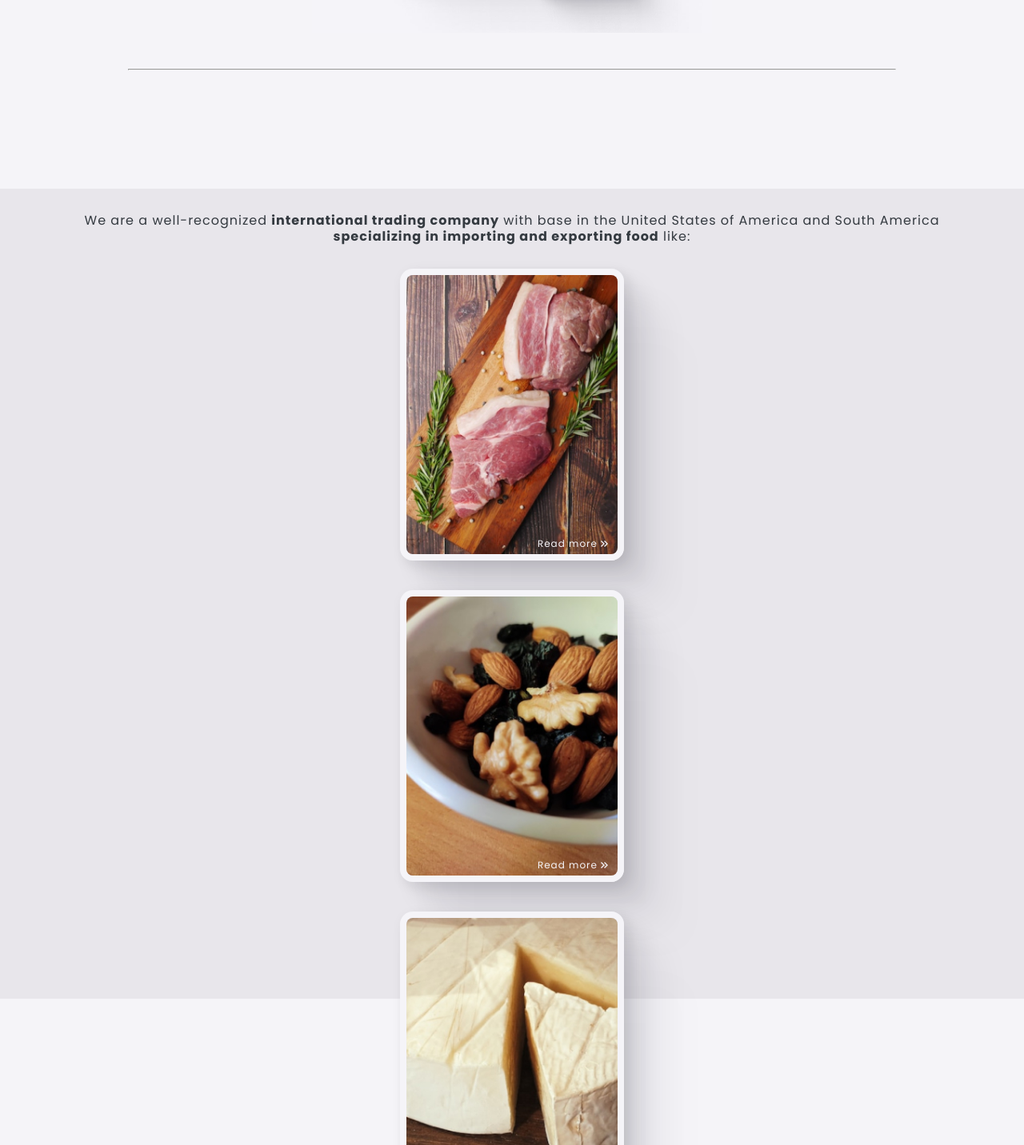
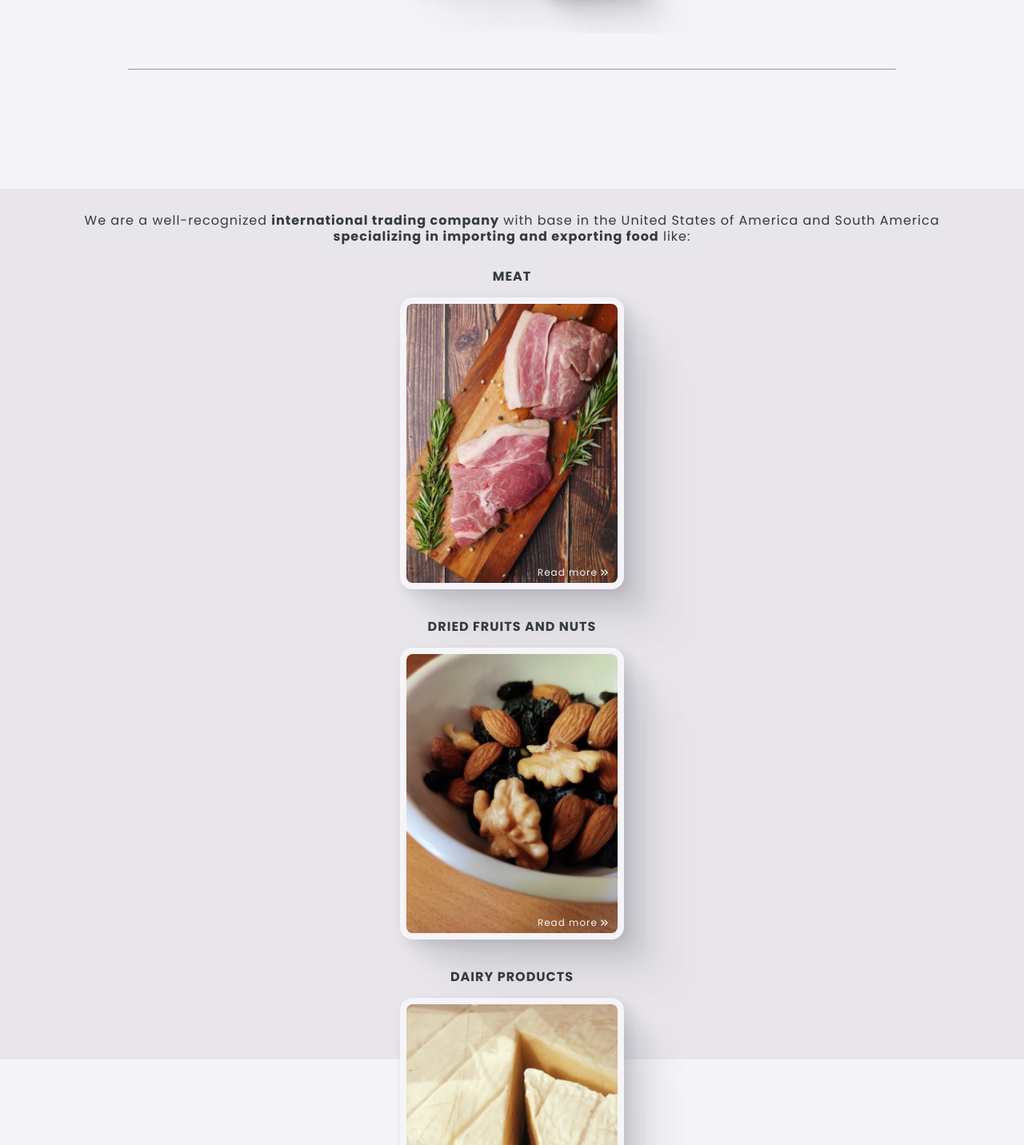
Before and after one commit to lucasPeluso/protein-food, a React (Vite) app: page / in a window 1280 px wide. Shown: the part 564-1996 px from the top of the page at 80% size. Built offline with nearby package versions, Linux system fonts and the light colour scheme.

Commit message:
Home products titles

```diff
--- a/src/pages/Home.jsx
+++ b/src/pages/Home.jsx
@@ -31,6 +31,7 @@ const Home = () => {
                     </p>
                     <div className="home-products__flex">
                         <div className="home-products__product">
+                            <h4 className="home-products__product-title">MEAT</h4>
                             <img className='home-products__product-img' src={MeatImgSmall} alt="Meat Products" />
                             <div className="home-products__readmore">
                                 <p className="home-products__readmore-p">Read more</p>
@@ -40,6 +41,7 @@ const Home = () => {
                             </div>
                         </div>
                         <div className="home-products__product">
+                            <h4 className="home-products__product-title">DRIED FRUITS AND NUTS</h4>
                             <img className='home-products__product-img' src={DriedFruitsImgSmall} alt="Meat Products" />
                             <div className="home-products__readmore">
                                 <p className="home-products__readmore-p">Read more</p>
@@ -49,6 +51,7 @@ const Home = () => {
                             </div>
                         </div>
                         <div className="home-products__product">
+                            <h4 className="home-products__product-title">DAIRY PRODUCTS</h4>
                             <img className='home-products__product-img' src={CheeseImgSmall} alt="Meat Products" />
                             <div className="home-products__readmore">
                                 <p className="home-products__readmore-p">Read more</p>
--- a/src/styles/components/pages/Home.css
+++ b/src/styles/components/pages/Home.css
@@ -79,6 +79,10 @@
     border-radius: 16px;
 }
 
+.home-products__product-title {
+    margin-bottom: 16px;
+}
+
 .home-products__readmore {
     position: absolute;
     bottom: 20px;
```
